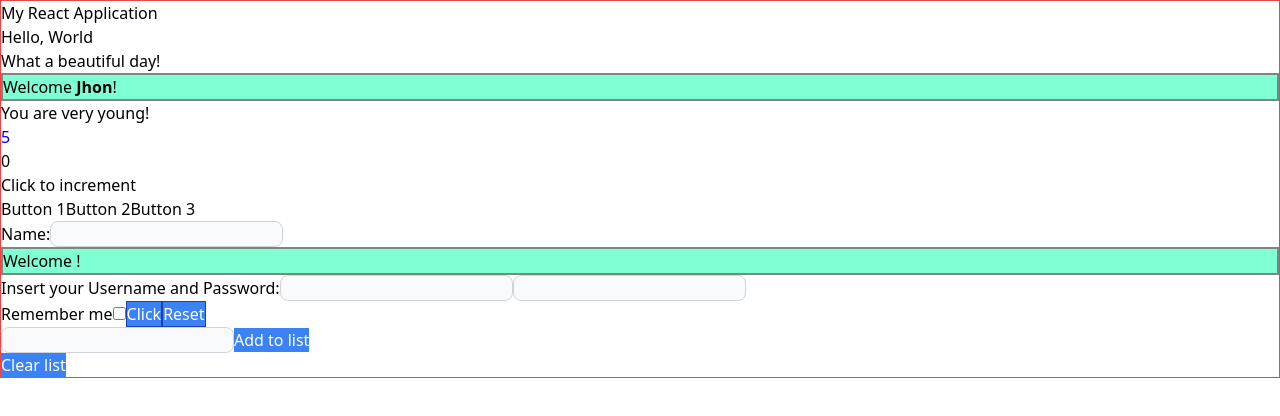
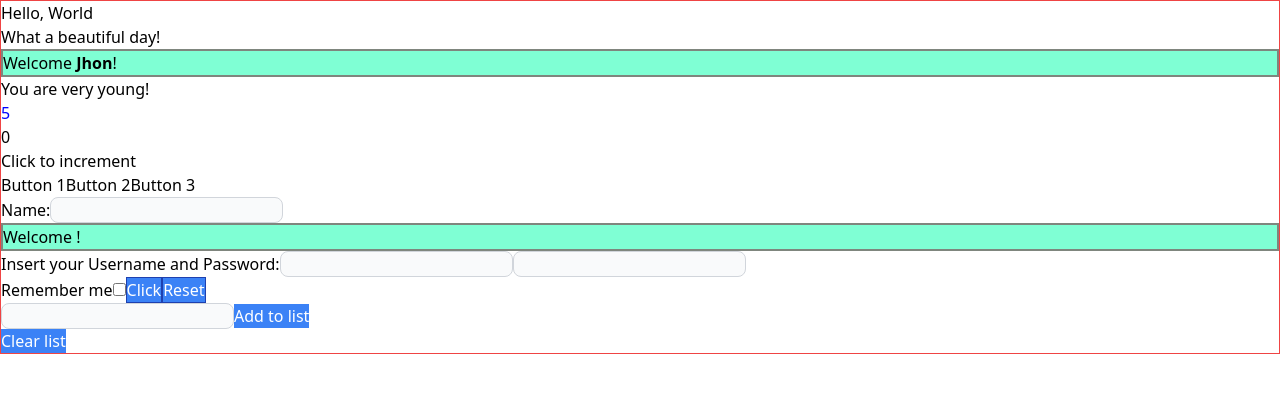
Before and after one commit to camilla-devasini/react-exercises, a React (Create React App) app: page / in a window 1280 px wide. Shown: the top 416 px of the page. Built offline with nearby package versions, Linux system fonts and the light colour scheme.

Commit message:
fix exercise composition 01

```diff
--- a/src/App.js
+++ b/src/App.js
@@ -13,7 +13,7 @@ class App extends React.Component {
     render() {
 
         return (
-            <Container title="My React Application">
+            <Container>
                 <SayHello />
                 <Welcome name={"Jhon"} age="18" />
                 <Counter initialValue={0} increment={1} interval={1000} />
--- a/src/components/containers/Container.js
+++ b/src/components/containers/Container.js
@@ -1,9 +1,8 @@
 
-const Container = ({children, ...props}) => {
+const Container = ({children}) => {
 
     return (
         <div className="bg-white border border-red-500">
-           {props.title}
            {children}
         </div>
     )
```
